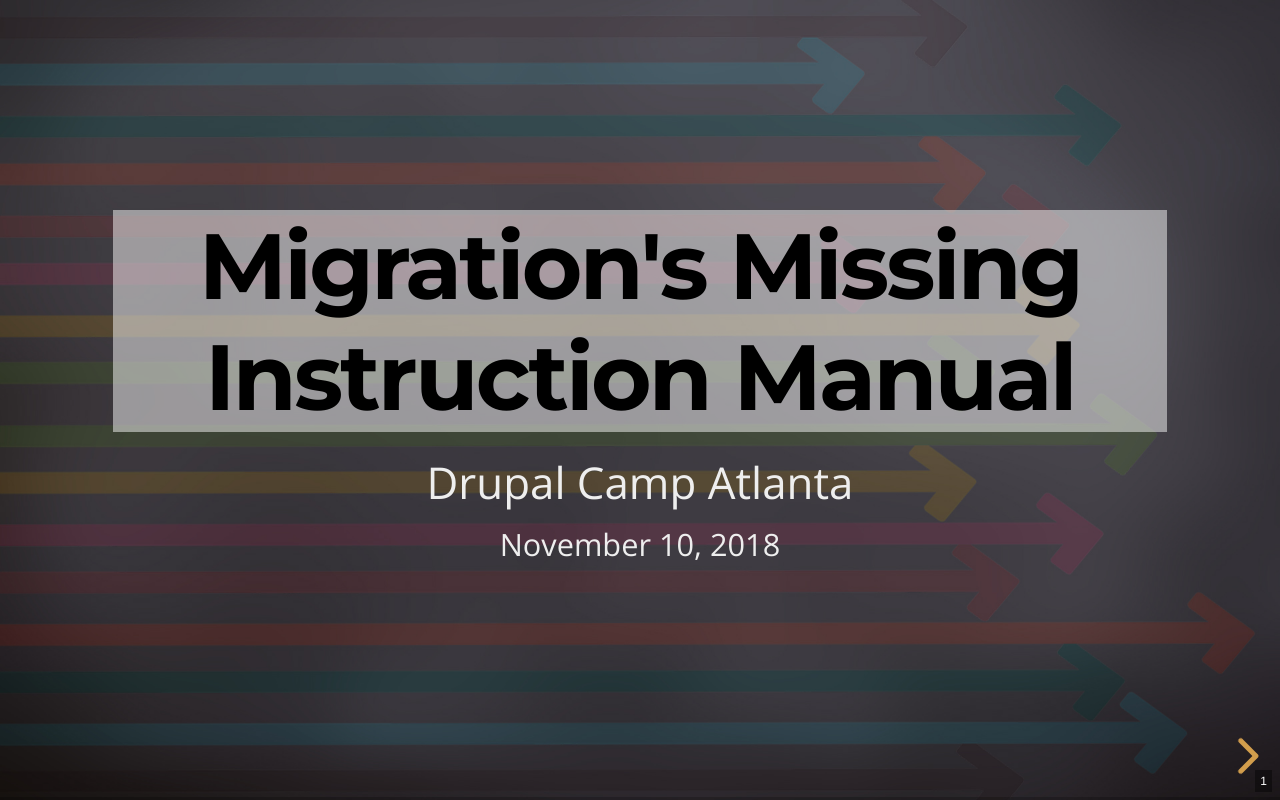
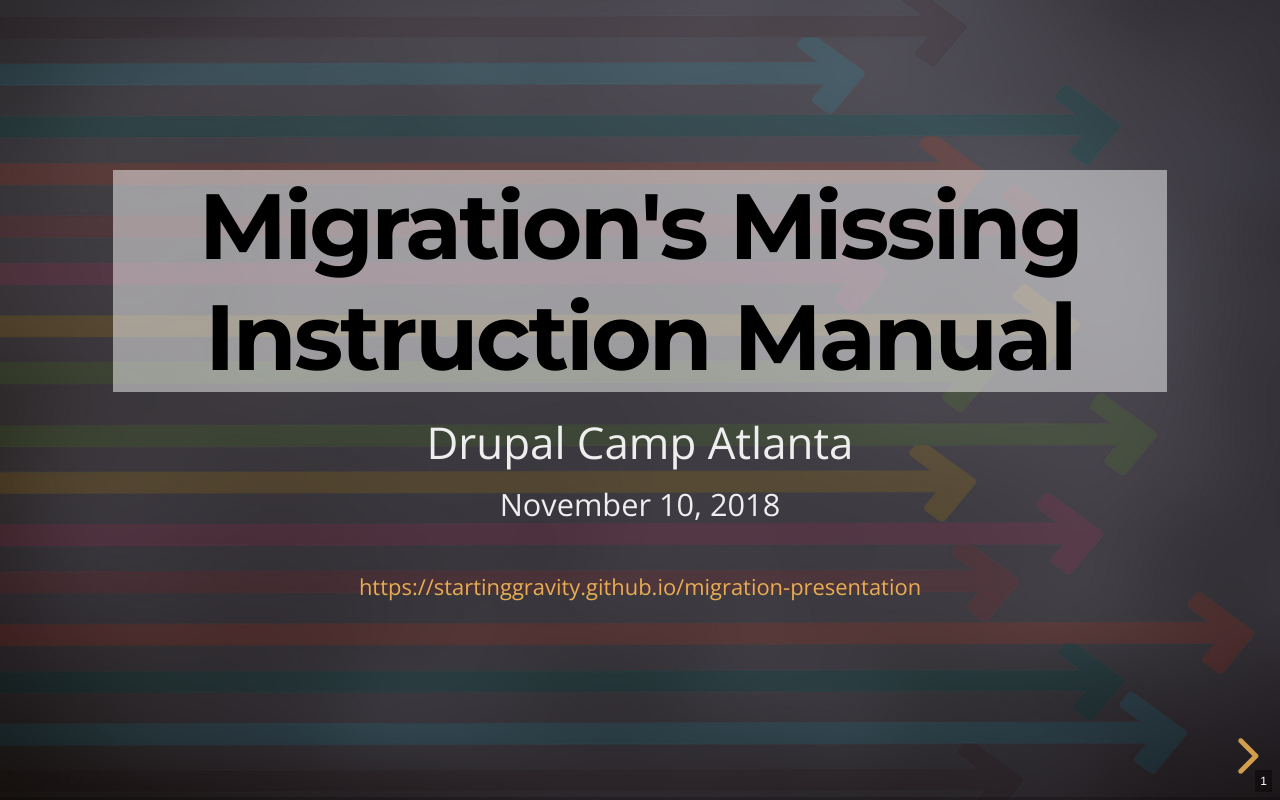
Before and after one commit to startinggravity/migration-presentation, a website: page index.html in a window 1280 px wide. Drawn offline with nearby package versions, Linux system fonts and the light colour scheme.

Commit message:
Add link to GH page.

```diff
--- a/css/smith.css
+++ b/css/smith.css
@@ -43,6 +43,10 @@
   font-size: 70%;
 }
 
+a.small-link {
+  font-size: 50%;
+}
+
 .strike {
   text-decoration: line-through;
 }
--- a/index.html
+++ b/index.html
@@ -30,6 +30,7 @@
                 <h2>Migration's Missing Instruction Manual</h2>
             </div>
             <p>Drupal Camp Atlanta<br/><span class="small">November 10, 2018</span></p>
+            <p><a class="small-link" href="https://startinggravity.github.io/migration-presentation">https://startinggravity.github.io/migration-presentation</a></p>
             <aside class="notes">
                 Welcome.
             </aside>
```
